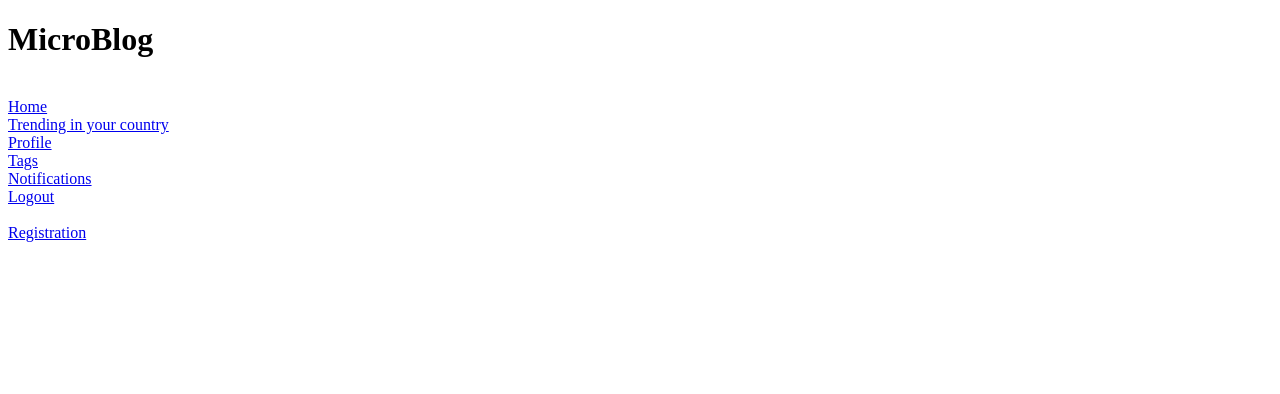
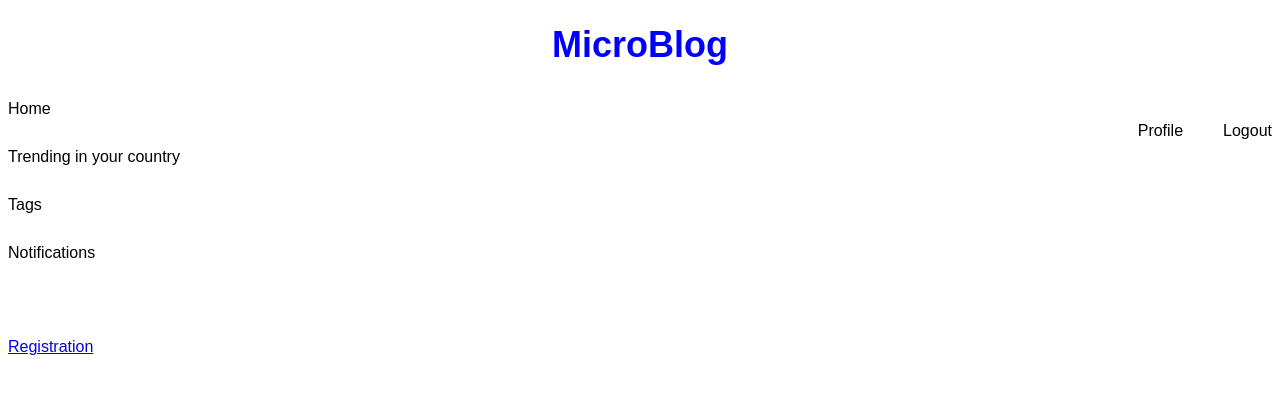
Before and after one commit to EugeniRosh/micro_blogging, a Django app: page / in a window 1280 px wide. Shown: the top 394 px of the page. Run offline with Django 4.2, Linux system fonts and the light colour scheme.

Commit message:
new style

```diff
--- a/src/microblogging/core/presentation/templates/base.html
+++ b/src/microblogging/core/presentation/templates/base.html
@@ -1,22 +1,90 @@
 <!DOCTYPE html>
 <html>
 <head>
-        <h1>MicroBlog</h1>
   <meta charset="UTF-8">
   <title>{{ title }}</title>
+  <style>
+    body {
+      font-family: Arial, sans-serif;
+
+    }
+
+    h1 {
+      color: blue;
+      font-size: 36px;
+      text-align: center;
+    }
+
+    nav {
+      display: flex;
+      justify-content: flex-end;
+      align-items: flex-start;
+      padding: 10px 0;
+    }
+
+    .nav-group-2 a:first-child {
+      margin-right: 20px;
+    }
+
+    .nav-group-2 a:last-child {
+      margin-left: 20px;
+    }
+
+    .nav-container {
+      display: flex;
+      flex-wrap: wrap;
+      justify-content: space-between;
+      width: 100%;
+    }
+
+    .nav-group-1 {
+      display: flex;
+      flex-direction: column;
+      align-items: flex-start;
+    }
+
+    .nav-group-2 {
+      display: flex;
+      flex-direction: row;
+      align-items: center;
+      margin-bottom: 100px;
+    }
+
+    nav a {
+      text-decoration: none;
+      color: black;
+      margin-bottom: 30px;
+    }
+
+    nav a:hover {
+      color: blue;
+      text-decoration: underline;
+    }
+
+
+  </style>
 </head>
 <body>
-        {% block mainmanu %}
+  <h1>MicroBlog</h1>
+
+  {% block mainmenu %}
   <nav>
-            <br><a href='{% url "index" %}'>Home</a>
-            <br><a href='#'>Trending in your country</a>
-            <br><a href='#'>Profile</a>
-            <br><a href='#'>Tags</a>
-            <br><a href='#'>Notifications</a>
-            <br><a href='#'>Logout</a>
-        {% endblock mainmanu %}
+    <div class="nav-container">
+      <div class="nav-group-1">
+        <a href='{% url "index" %}'></i>Home</a>
+        <a href='#'>Trending in your country</a>
+        <a href='#'>Tags</a>
+        <a href='#'>Notifications</a>
+      </div>
+      <div class="nav-group-2">
+        <a href='#'>Profile</a>
+        <a href='#'>Logout</a>
+      </div>
+    </div>
+  </nav>
+  {% endblock mainmenu %}
 
   {% block content %}
-        {% endblock content %}
+  {% endblock %}
 </body>
 </html>
```
Lines whose indentation alone changed are shown as unchanged.
